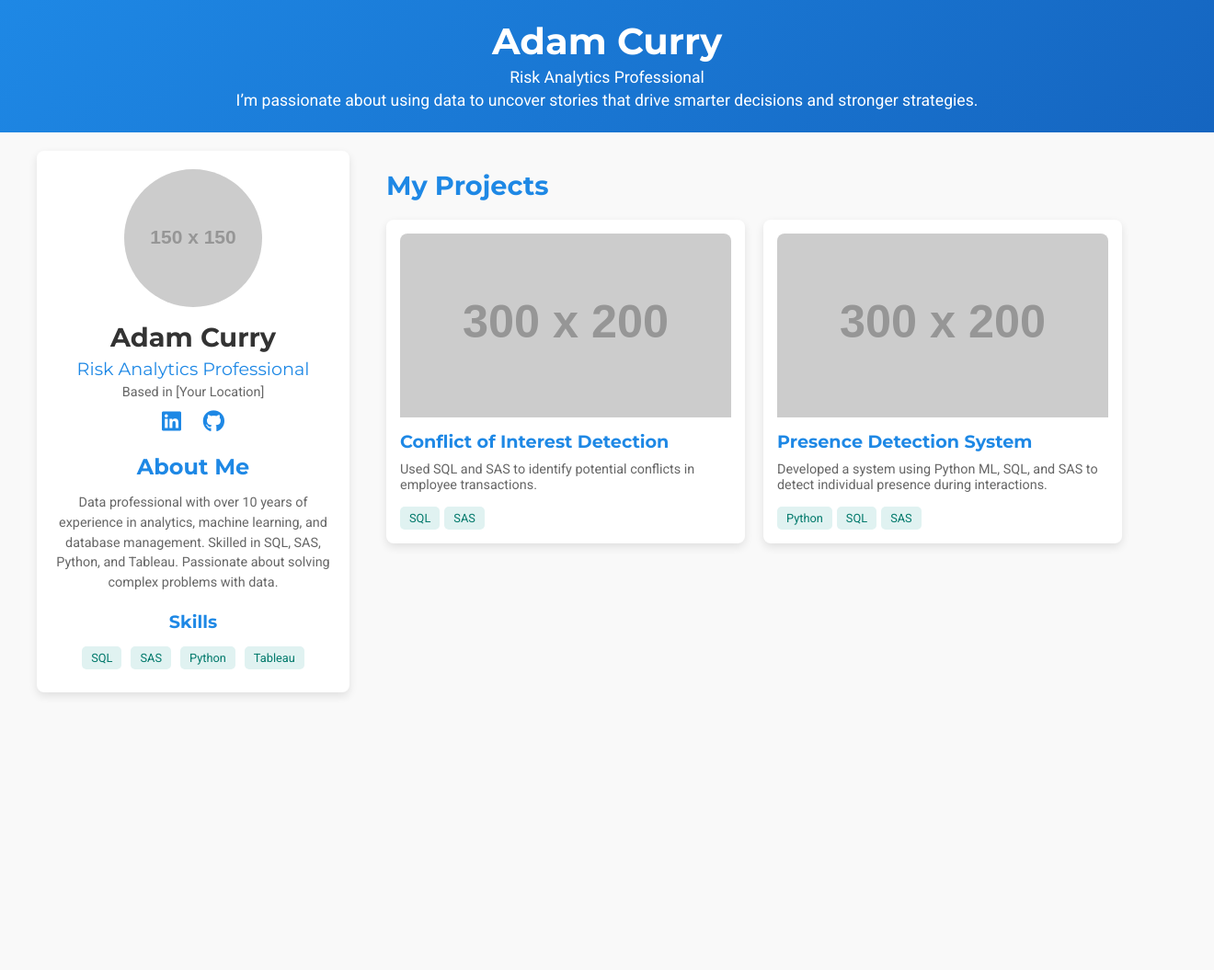
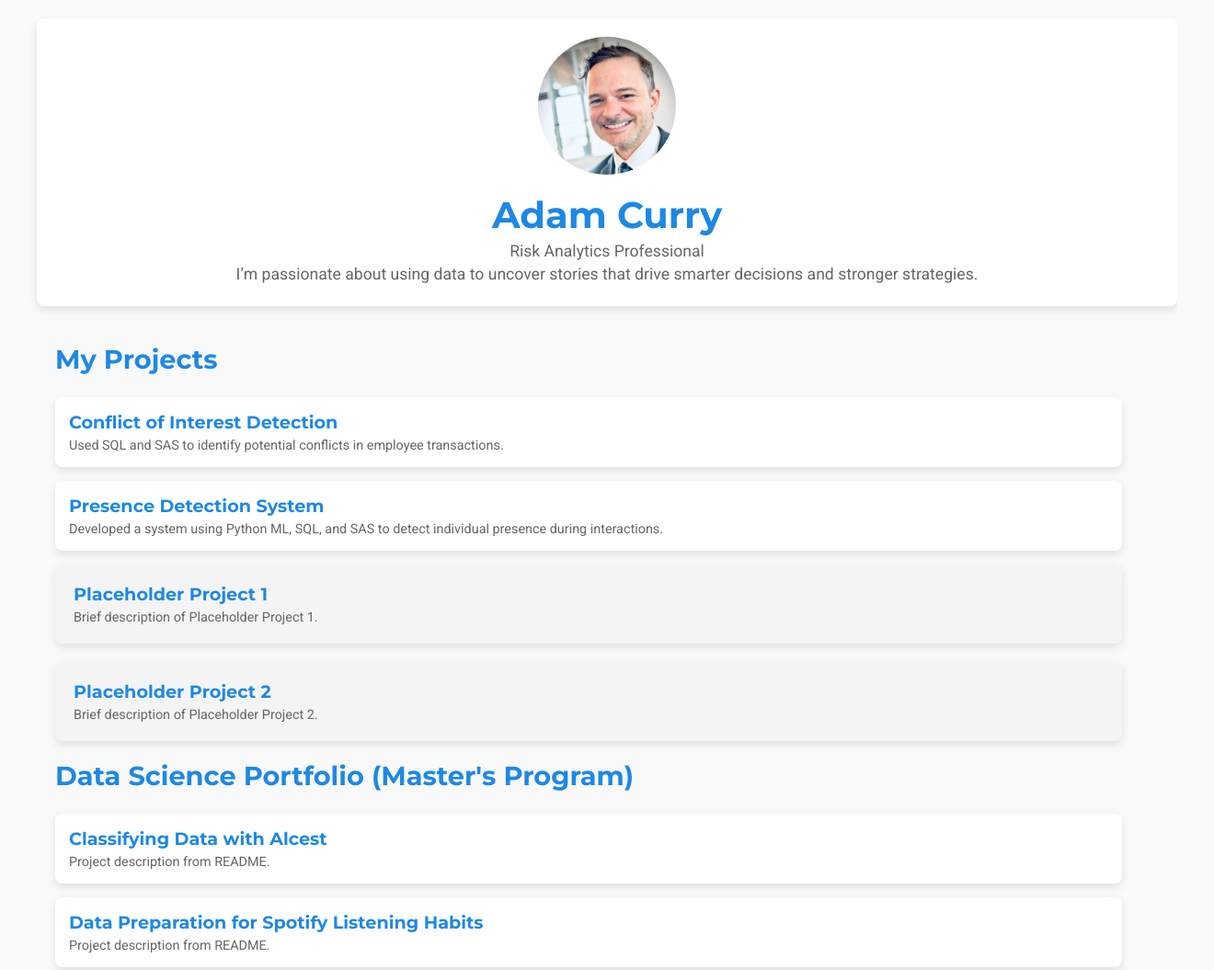
Before and after one commit to metelness/metelness, a plain HTML site: page index.html in a window 1280 px wide. Shown: the top 1055 px of the page at 92% size, 1320 px wide, since content can reach past the window. Before the commit the page ends 800 px from the top, so only its background shows below. Drawn offline with Linux system fonts and the light colour scheme; placeholder pictures from the web are drawn by us.

Commit message:
Update index.html

```diff
--- a/index.html
+++ b/index.html
@@ -4,8 +4,7 @@
     <meta charset="UTF-8">
     <meta name="viewport" content="width=device-width, initial-scale=1.0">
     <title>My Project Portfolio</title>
-    <link href="https://fonts.googleapis.com/css2?family=Montserrat:wght@400;700&family=Roboto&display=swap" rel="stylesheet">
-    <link rel="stylesheet" href="https://cdnjs.cloudflare.com/ajax/libs/font-awesome/5.15.4/css/all.min.css">
+    <link href="https://fonts.googleapis.com/css2?family=Montserrat:wght@700&family=Roboto&display=swap" rel="stylesheet">
     <style>
         body {
             font-family: 'Roboto', sans-serif;
@@ -14,142 +13,53 @@
             background-color: #f9f9f9;
             color: #333;
         }
-
-        /* Sticky Header */
-        .header {
-            position: sticky;
-            top: 0;
-            width: 100%;
-            background: linear-gradient(135deg, #1E88E5, #1565C0);
-            color: white;
-            padding: 20px;
-            text-align: center;
-            z-index: 1000;
-        }
-        .header h1 {
-            font-family: 'Montserrat', sans-serif;
-            margin: 0;
-            font-size: 2.5em;
-        }
-        .header p {
-            margin: 5px 0;
-            font-size: 1.1em;
-        }
-
-        /* Main Content Layout */
         .content {
             display: flex;
-            flex-wrap: wrap;
+            flex-direction: column;
             padding: 20px;
             max-width: 1200px;
             margin: 0 auto;
         }
-
-        /* Sidebar (Bio) */
         .bio {
-            flex: 1;
-            min-width: 300px;
+            width: 100%;
             padding: 20px;
             background-color: #ffffff;
             border-radius: 8px;
             box-shadow: 0 4px 10px rgba(0,0,0,0.1);
-            margin-right: 20px;
+            margin-bottom: 20px;
+            text-align: center;
         }
         .bio img {
             width: 150px;
             height: 150px;
             border-radius: 50%;
-            display: block;
-            margin: 0 auto 15px;
+            margin-bottom: 15px;
         }
-        .bio .name {
+        .bio h1 {
             font-family: 'Montserrat', sans-serif;
-            font-size: 1.8em;
-            font-weight: 700;
-            color: #333;
-            text-align: center;
-            margin: 0 0 5px;
+            font-size: 2.5em;
+            color: #1E88E5;
+            margin: 0;
         }
-        .bio .job-title {
-            font-family: 'Montserrat', sans-serif;
-            font-size: 1.2em;
-            font-weight: 400;
-            color: #1E88E5;
-            text-align: center;
-            margin: 0 0 5px;
+        .bio p {
+            font-size: 1.1em;
+            color: #666;
+            margin: 5px 0;
         }
-        .bio .location {
-            font-size: 0.9em;
-            color: #666;
-            text-align: center;
-            margin: 0 0 10px;
-        }
-        .bio .social-links {
-            text-align: center;
-            margin: 10px 0;
-        }
-        .bio .social-links a {
-            margin: 0 10px;
-            font-size: 1.5em;
-            color: #1E88E5;
-            text-decoration: none;
-        }
-        .bio .social-links a:hover {
-            color: #1565C0;
-        }
-        .bio .about h2 {
-            font-family: 'Montserrat', sans-serif;
-            font-size: 1.5em;
-            color: #1E88E5;
-            margin: 20px 0 10px;
-            text-align: center;
-        }
-        .bio .about p {
-            font-size: 0.9em;
-            line-height: 1.5;
-            color: #666;
-            text-align: center;
-        }
-        .bio .skills h3 {
-            font-family: 'Montserrat', sans-serif;
-            font-size: 1.2em;
-            color: #1E88E5;
-            margin: 20px 0 10px;
-            text-align: center;
-        }
-        .bio .skills-grid {
-            display: flex;
-            flex-wrap: wrap;
-            justify-content: center;
-        }
-        .bio .skills-grid span {
-            background-color: #e0f2f1;
-            color: #00796b;
-            padding: 5px 10px;
-            border-radius: 5px;
-            margin: 5px;
-            font-size: 0.8em;
-        }
-
-        /* Projects Section */
         .projects {
-            flex: 3;
             padding: 20px;
         }
         .projects h2 {
             font-family: 'Montserrat', sans-serif;
             color: #1E88E5;
             font-size: 1.8em;
-            margin: 0 0 20px;
-        }
-        .project-grid {
-            display: grid;
-            grid-template-columns: repeat(auto-fit, minmax(300px, 1fr));
-            gap: 20px;
+            margin-top: 0;
         }
         .project-card {
+            display: block;
             background-color: #ffffff;
             padding: 15px;
+            margin-bottom: 15px;
             border-radius: 8px;
             box-shadow: 0 4px 10px rgba(0,0,0,0.1);
             text-decoration: none;
@@ -160,105 +70,84 @@
             transform: translateY(-5px);
             box-shadow: 0 6px 15px rgba(0,0,0,0.15);
         }
-        .project-card img {
-            width: 100%;
-            height: 200px;
-            object-fit: cover;
-            border-radius: 8px 8px 0 0;
+        .project-card h3 {
+            font-family: 'Montserrat', sans-serif;
+            margin: 0;
+            font-size: 1.2em;
+            color: #1E88E5;
         }
-        .project-card h3 {
+        .project-card p {
+            margin: 5px 0 0;
+            font-size: 0.9em;
+            color: #666;
+        }
+        .placeholder {
+            background-color: #f4f4f4;
+            padding: 20px;
+            margin-bottom: 20px;
+            border-radius: 8px;
+            box-shadow: 0 4px 10px rgba(0,0,0,0.1);
+        }
+        .placeholder h3 {
             font-family: 'Montserrat', sans-serif;
             font-size: 1.2em;
             color: #1E88E5;
-            margin: 10px 0;
+            margin: 0;
         }
-        .project-card p {
+        .placeholder p {
             font-size: 0.9em;
             color: #666;
-            margin: 5px 0 10px;
-        }
-        .project-card .project-skills {
-            display: flex;
-            flex-wrap: wrap;
-        }
-        .project-card .project-skills span {
-            background-color: #e0f2f1;
-            color: #00796b;
-            padding: 5px 10px;
-            border-radius: 5px;
-            margin: 5px 5px 0 0;
-            font-size: 0.8em;
-        }
-
-        /* Responsive Design */
-        @media (max-width: 768px) {
-            .content {
-                flex-direction: column;
-            }
-            .bio {
-                margin-right: 0;
-                margin-bottom: 20px;
-                max-width: 100%;
-            }
+            margin: 5px 0 0;
         }
     </style>
 </head>
 <body>
-    <div class="header">
+    <div class="content">
+        <div class="bio">
+            <img src="assets/profile.jpg" alt="Your Profile Picture">
             <h1>Adam Curry</h1>
             <p>Risk Analytics Professional</p>
             <p>I’m passionate about using data to uncover stories that drive smarter decisions and stronger strategies.</p>
         </div>
-    <div class="content">
-        <div class="bio">
-            <img src="https://placehold.co/150x150" alt="Your Profile Picture">
-            <h1 class="name">Adam Curry</h1>
-            <p class="job-title">Risk Analytics Professional</p>
-            <p class="location">Based in [Your Location]</p>
-            <div class="social-links">
-                <a href="https://linkedin.com/in/yourprofile" target="_blank"><i class="fab fa-linkedin"></i></a>
-                <a href="https://github.com/yourusername" target="_blank"><i class="fab fa-github"></i></a>
-                <!-- Add more links as needed -->
-            </div>
-            <div class="about">
-                <h2>About Me</h2>
-                <p>Data professional with over 10 years of experience in analytics, machine learning, and database management. Skilled in SQL, SAS, Python, and Tableau. Passionate about solving complex problems with data.</p>
-            </div>
-            <div class="skills">
-                <h3>Skills</h3>
-                <div class="skills-grid">
-                    <span>SQL</span>
-                    <span>SAS</span>
-                    <span>Python</span>
-                    <span>Tableau</span>
-                    <!-- Add more skills as needed -->
-                </div>
-            </div>
-        </div>
         <div class="projects">
             <h2>My Projects</h2>
-            <div class="project-grid">
             <a href="conflict-of-interest.html" class="project-card">
-                    <img src="https://placehold.co/300x200" alt="Conflict of Interest Graphic">
                 <h3>Conflict of Interest Detection</h3>
                 <p>Used SQL and SAS to identify potential conflicts in employee transactions.</p>
-                    <div class="project-skills">
-                        <span>SQL</span>
-                        <span>SAS</span>
-                    </div>
             </a>
             <a href="presence-detection.html" class="project-card">
-                    <img src="https://placehold.co/300x200" alt="Presence Detection Graphic">
                 <h3>Presence Detection System</h3>
                 <p>Developed a system using Python ML, SQL, and SAS to detect individual presence during interactions.</p>
-                    <div class="project-skills">
-                        <span>Python</span>
-                        <span>SQL</span>
-                        <span>SAS</span>
+            </a>
+            <div class="placeholder">
+                <h3>Placeholder Project 1</h3>
+                <p>Brief description of Placeholder Project 1.</p>
             </div>
+            <div class="placeholder">
+                <h3>Placeholder Project 2</h3>
+                <p>Brief description of Placeholder Project 2.</p>
+            </div>
+            <h2>Data Science Portfolio (Master's Program)</h2>
+            <a href="https://github.com/metelness/DSC550_ClassifyingData_Alcest" class="project-card">
+                <h3>Classifying Data with Alcest</h3>
+                <p>Project description from README.</p>
             </a>
-                <!-- Add more project cards as needed -->
-            </div>
+            <a href="https://github.com/metelness/DSC540_DataPrep_SpotifyListeningHabits" class="project-card">
+                <h3>Data Preparation for Spotify Listening Habits</h3>
+                <p>Project description from README.</p>
+            </a>
+            <a href="https://github.com/metelness/DSC630PredictiveAnalytics_CovidEconomy" class="project-card">
+                <h3>Predictive Analytics for COVID-19 Economy</h3>
+                <p>Project description from README.</p>
+            </a>
+            <a href="https://github.com/metelness/DSC550DataMining_TrumpTweets" class="project-card">
+                <h3>Data Mining on Trump Tweets</h3>
+                <p>Project description from README.</p>
+            </a>
+            <a href="https://github.com/metelness/DSC510_IntroToPython_WeatherForecast" class="project-card">
+                <h3>Introduction to Python: Weather Forecast</h3>
+                <p>Project description from README.</p>
+            </a>
         </div>
     </div>
 </body>
```
Lines whose indentation alone changed are shown as unchanged.
